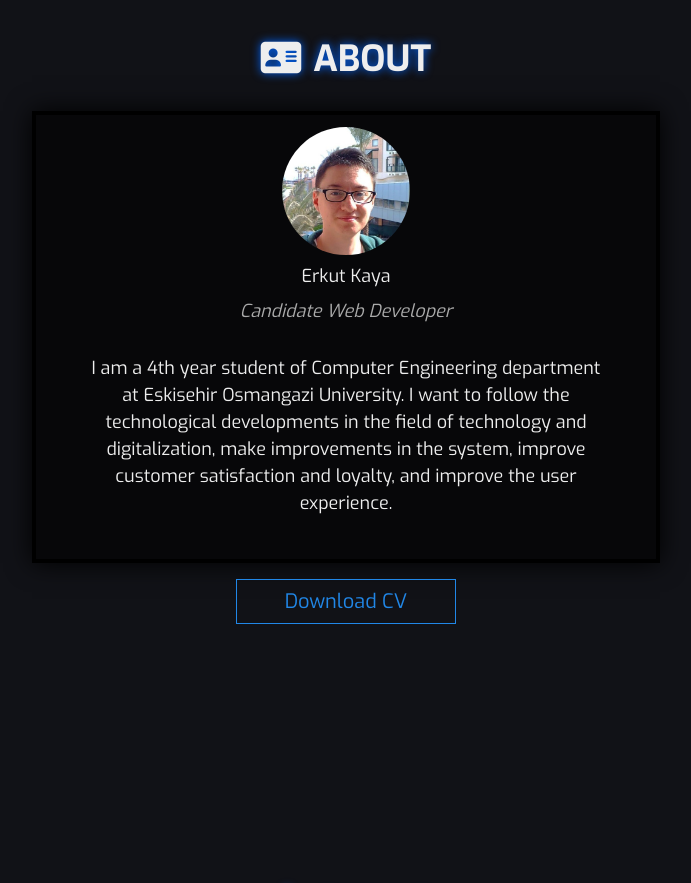
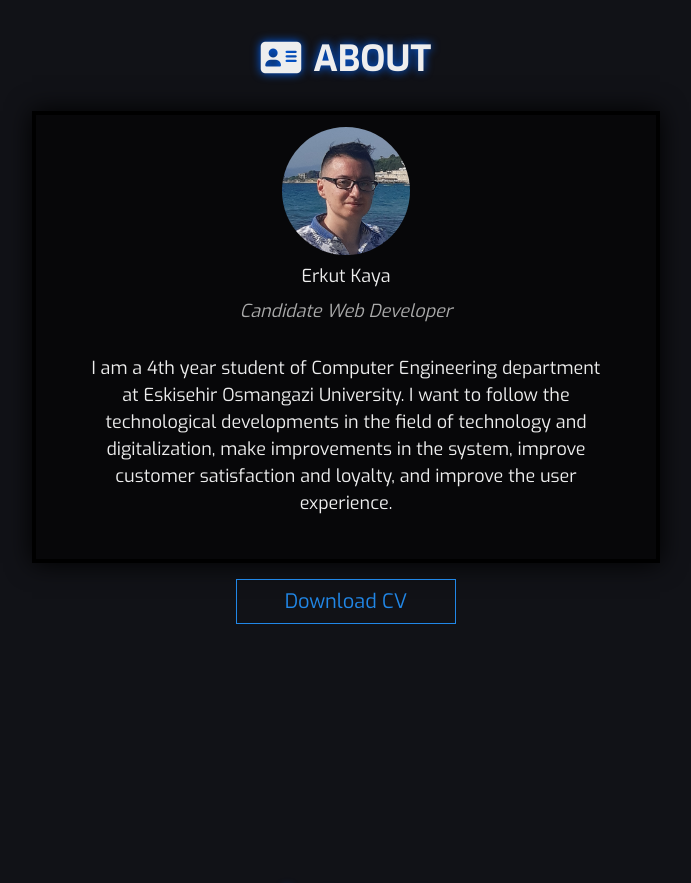
Before and after one commit to Erkut-Kaya/Portfolio, a plain HTML site: page index.html in a window 1280 px wide. Shown: the part 860-1743 px from the top of the page, without its empty margins (294-985 px from the left). Drawn offline with nearby package versions, Linux system fonts and the light colour scheme.

Commit message:
Profile photo updated. Also converted jpg to png.

```diff
--- a/index.html
+++ b/index.html
@@ -47,7 +47,7 @@
         <div class="box container col-12 col-md-6">
             <div class="container col-12 col-md-12">
                 <div class="about-img">
-                    <img src="profilePhoto.jpg" alt="Profile Photo">
+                    <img src="profilePhoto.png" alt="Profile Photo">
                     <p class="profileName">Erkut Kaya</p>
                     <p class="profileJob">Candidate Web Developer</p>
                 </div>
```
Also changed, not shown: profilePhoto.png (added).
